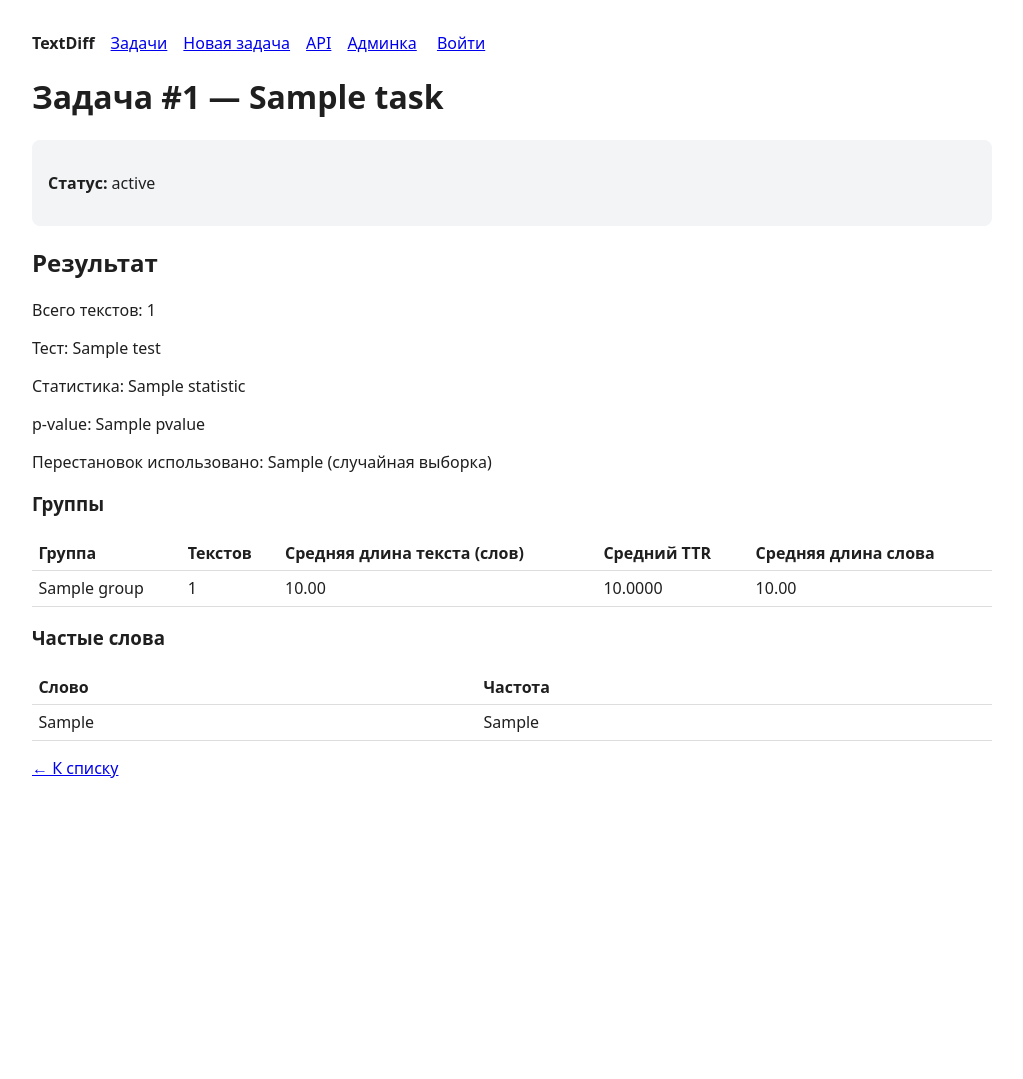
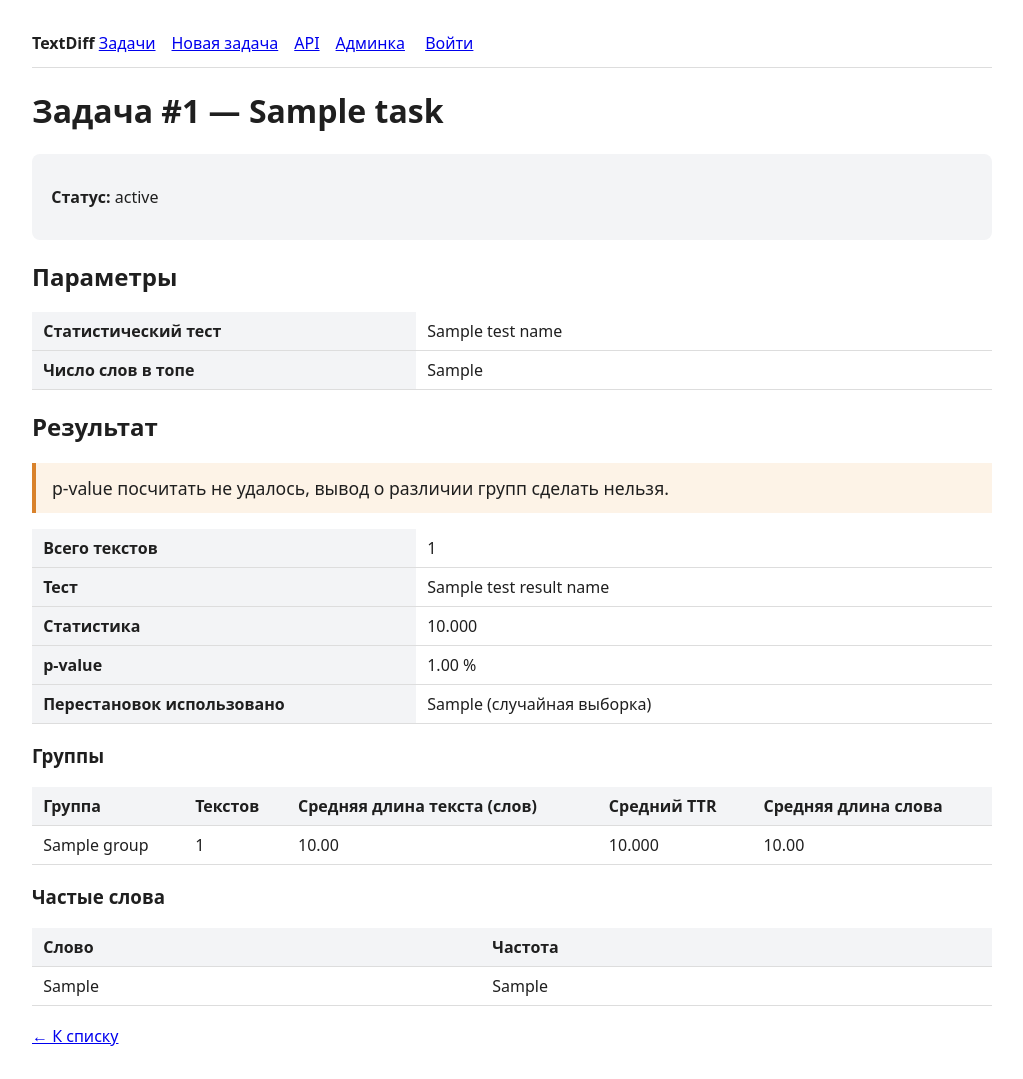
Before and after one commit to Akhmadov7/TextDiff, a Django app: template templates/web/detail.html in a window 1280 px wide. Shown: the whole page, without its empty margins (128-1151 px from the left). Before the commit the page ends 778 px from the top, so only its background shows below. Run offline with Django 5.2, Linux system fonts and the light colour scheme; the template is opened without the code that fills it: most values are stand-ins (such as "Sample title", 1, 10 or a date in 2020).

Commit message:
Доработки к зачёту: интерфейс, LIMIT, валидация названия, ADR-001, вклад

```diff
--- a/api/api.py
+++ b/api/api.py
@@ -10,6 +10,7 @@ from django.shortcuts import get_object_or_404
 from ninja import NinjaAPI, Schema
 from ninja.responses import Status
 from ninja.security import django_auth
+from pydantic import Field
 
 from core.schemas import TextDiffParams
 from web import services
@@ -28,7 +29,7 @@ api = NinjaAPI(
 
 
 class TaskIn(Schema):
-    name: str
+    name: str = Field(min_length=1, max_length=200)
     params: dict[str, Any]
 
 
--- a/config/settings.py
+++ b/config/settings.py
@@ -42,6 +42,7 @@ INSTALLED_APPS = [
 
 MIDDLEWARE = [
     "django.middleware.security.SecurityMiddleware",
+    "whitenoise.middleware.WhiteNoiseMiddleware",  # отдаёт static (style.css) под gunicorn при DEBUG=0
     "django.contrib.sessions.middleware.SessionMiddleware",
     "django.middleware.common.CommonMiddleware",
     "django.middleware.csrf.CsrfViewMiddleware",
--- a/core/__main__.py
+++ b/core/__main__.py
@@ -6,6 +6,11 @@ from core.solver import run
 
 
 def main(argv: list[str]) -> int:
+    if argv and argv[0] in ("-h", "--help"):
+        print("Использование: python -m core input.json [output.json]\n"
+              "Читает вход задачи из input.json, печатает результат (или пишет в output.json).\n"
+              "Пример входа: example_input.json")
+        return 0
     if not argv:
         print("Использование: python -m core input.json [output.json]", file=sys.stderr)
         return 2
--- a/core/schemas.py
+++ b/core/schemas.py
@@ -4,7 +4,7 @@ import re
 from pydantic import BaseModel, Field, field_validator, model_validator
 
 WORD_RE = re.compile(r"[а-яa-zё]+", re.IGNORECASE)  # что считается словом (используют схема и solver)
-LIMIT = 40_000_000  # граница входа: строк × перестановок (по замеру ≈ 10–15 секунд, см. README)
+LIMIT = 10_000_000  # граница входа: строк × перестановок (замер: ≈ 3 с у нас, ≈ 11 с на машине проверки)
 
 
 class Row(BaseModel):
--- a/pytest.ini
+++ b/pytest.ini
@@ -3,3 +3,5 @@ DJANGO_SETTINGS_MODULE = config.settings
 python_files = test_*.py
 testpaths = core/tests tests
 # warmup запускается отдельно: pytest warmup -q (пока задачи не решены, тесты красные — это нормально)
+filterwarnings =
+    ignore:No directory at:UserWarning
--- a/requirements.txt
+++ b/requirements.txt
@@ -8,5 +8,6 @@ ruff==0.16.9
 rq==2.12.0
 redis==8.1.0
 gunicorn==26.2.0
+whitenoise==6.12.0
 psycopg[binary]==3.3.6
 scipy==1.17.1
--- a/templates/base.html
+++ b/templates/base.html
@@ -1,23 +1,17 @@
-<!doctype html>
+{% load static %}<!doctype html>
 <html lang="ru">
 <head>
 <meta charset="utf-8">
 <title>{% block title %}TextDiff — сравнение текстовых корпусов{% endblock %}</title>
 {% block head %}{% endblock %}
-<style>
-  body{font-family:system-ui,Arial,sans-serif;max-width:960px;margin:2rem auto;padding:0 1rem;color:#1f1f1f}
-  nav a{margin-right:1rem} table{border-collapse:collapse;width:100%} td,th{border-bottom:1px solid #ddd;padding:.4rem;text-align:left}
-  .status-done{color:#2e7d32}.status-failed{color:#c62828}.status-running,.status-queued{color:#d9822b}
-  form p{margin:.4rem 0} input,select{padding:.3rem} button{padding:.4rem 1rem}
-  .card{background:#f3f4f6;border-radius:8px;padding:1rem;margin:1rem 0}
-</style>
+<link rel="stylesheet" href="{% static 'web/style.css' %}">
 </head>
 <body>
 <nav>
-<strong style="margin-right:1rem">TextDiff</strong><a href="{% url 'task_list' %}">Задачи</a><a href="{% url 'task_create' %}">Новая задача</a><a href="/api/docs">API</a><a href="/admin/">Админка</a>
+<strong>TextDiff</strong> <a href="{% url 'task_list' %}">Задачи</a><a href="{% url 'task_create' %}">Новая задача</a><a href="/api/docs">API</a><a href="/admin/">Админка</a>
 {% if user.is_authenticated %}
-<span>{{ user.username }}</span>
-<form method="post" action="{% url 'logout' %}" style="display:inline">{% csrf_token %}<button type="submit">Выйти</button></form>
+<span class="user">{{ user.username }}</span>
+<form method="post" action="{% url 'logout' %}">{% csrf_token %}<button type="submit">Выйти</button></form>
 {% else %}
 <a href="{% url 'login' %}">Войти</a>
 {% endif %}
--- a/templates/web/detail.html
+++ b/templates/web/detail.html
@@ -7,21 +7,40 @@
   <p><strong>Статус:</strong> {{ task.get_status_display }}</p>
   {% if task.error %}<p class="status-failed"><strong>Ошибка:</strong> {{ task.error }}</p>{% endif %}
 </div>
+<h2>Параметры</h2>
+<table class="params">
+  <tr><th>Статистический тест</th><td>{{ test_name }}</td></tr>
+  <tr><th>Число слов в топе</th><td>{{ task.params.top_n }}</td></tr>
+  {% if task.params.test == "permutation" %}
+  <tr><th>Число перестановок</th><td>{{ task.params.n_permutations }}</td></tr>
+  <tr><th>Seed</th><td>{{ task.params.seed }}</td></tr>
+  {% endif %}
+</table>
 {% if task.result %}
   <h2>Результат</h2>
-  <p>Всего текстов: {{ task.result.n_texts }}</p>
-  <p>Тест: {{ task.result.test }}</p>
-  <p>Статистика: {{ task.result.statistic }}</p>
-  <p>p-value: {{ task.result.pvalue }}</p>
-  {% if task.result.permutations_used %}
-  <p>Перестановок использовано: {{ task.result.permutations_used }}
-    ({% if task.result.permutations_exact %}точный перебор{% else %}случайная выборка{% endif %})</p>
+  {% if differ is not None %}
+  <div class="verdict{% if not differ %} same{% endif %}">
+    {% if differ %}Группы различаются: p-value меньше 0,05, различие статистически значимо.
+    {% else %}Группы не различаются: p-value не меньше 0,05, значимого различия нет.{% endif %}
+  </div>
+  {% else %}
+  <div class="verdict same">p-value посчитать не удалось, вывод о различии групп сделать нельзя.</div>
   {% endif %}
+  <table class="params">
+    <tr><th>Всего текстов</th><td>{{ task.result.n_texts }}</td></tr>
+    <tr><th>Тест</th><td>{{ test_result_name }}</td></tr>
+    <tr><th>Статистика</th><td>{{ task.result.statistic|floatformat:3|default:"—" }}</td></tr>
+    <tr><th>p-value</th><td>{% if pvalue_percent is not None %}{{ pvalue_percent|floatformat:2 }} %{% else %}—{% endif %}</td></tr>
+    {% if task.result.permutations_used %}
+    <tr><th>Перестановок использовано</th><td>{{ task.result.permutations_used }}
+      ({% if task.result.permutations_exact %}точный перебор{% else %}случайная выборка{% endif %})</td></tr>
+    {% endif %}
+  </table>
   <h3>Группы</h3>
   <table>
     <tr><th>Группа</th><th>Текстов</th><th>Средняя длина текста (слов)</th><th>Средний TTR</th><th>Средняя длина слова</th></tr>
     {% for name, stat in task.result.groups.items %}
-    <tr><td>{{ name }}</td><td>{{ stat.n_texts }}</td><td>{{ stat.avg_len_words|floatformat:2 }}</td><td>{{ stat.avg_ttr|floatformat:4 }}</td><td>{{ stat.avg_word_len|floatformat:2 }}</td></tr>
+    <tr><td>{{ name }}</td><td>{{ stat.n_texts }}</td><td>{{ stat.avg_len_words|floatformat:2 }}</td><td>{{ stat.avg_ttr|floatformat:3 }}</td><td>{{ stat.avg_word_len|floatformat:2 }}</td></tr>
     {% endfor %}
   </table>
   <h3>Частые слова</h3>
--- /dev/null
+++ b/web/static/web/style.css
@@ -0,0 +1,21 @@
+body { font-family: system-ui, Arial, sans-serif; max-width: 960px; margin: 2rem auto; padding: 0 1rem; color: #1f1f1f; }
+nav { padding-bottom: .8rem; border-bottom: 1px solid #ddd; margin-bottom: 1rem; }
+nav a { margin-right: 1rem; }
+nav form { display: inline; }
+nav .user { margin-right: .6rem; color: #555; }
+table { border-collapse: collapse; width: 100%; margin: .5rem 0 1.2rem; }
+td, th { border-bottom: 1px solid #ddd; padding: .5rem .7rem; text-align: left; }
+th { background: #f3f4f6; }
+table.params th { width: 40%; font-weight: 600; }
+.status-done { color: #2e7d32; }
+.status-failed { color: #c62828; }
+.status-running, .status-queued { color: #d9822b; }
+.card { background: #f3f4f6; border-radius: 8px; padding: 1rem 1.2rem; margin: 1rem 0; }
+.verdict { font-size: 1.1rem; padding: .8rem 1rem; border-left: 4px solid #2e7d32; background: #eef7ee; margin: 1rem 0; }
+.verdict.same { border-left-color: #d9822b; background: #fdf3e7; }
+.form-row { display: flex; flex-wrap: wrap; align-items: center; gap: .3rem 1rem; margin: .8rem 0; }
+.form-row label { flex: 0 0 220px; font-weight: 600; }
+.form-row input, .form-row select { flex: 1 1 260px; max-width: 360px; padding: .4rem; }
+.form-row .help { flex: 1 1 100%; margin-left: 236px; color: #666; font-size: .9rem; }
+.errorlist { color: #c62828; margin: 0; padding-left: 1rem; flex: 1 1 100%; }
+button { padding: .5rem 1.2rem; margin-top: .5rem; cursor: pointer; }
```
Also changed, not shown: docs/adr/001-stack.md (+15 -9 lines), docs/api.md (+1 -1 lines), docs/architecture.md (+12 -2 lines), docs/security_review.md (+2 -2 lines), templates/registration/login.html (+8 -1 lines), templates/web/form.html (+8 -1 lines), tests/test_api.py (+16 -0 lines), tests/test_scenario.py (+12 -0 lines), web/views.py (+14 -1 lines), README.md.
